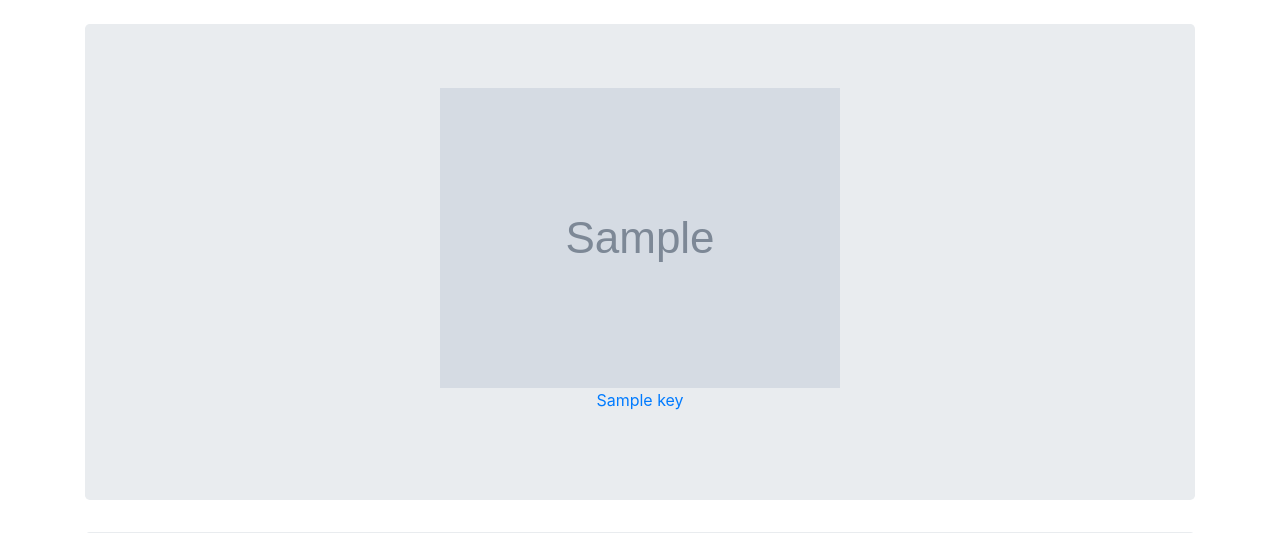
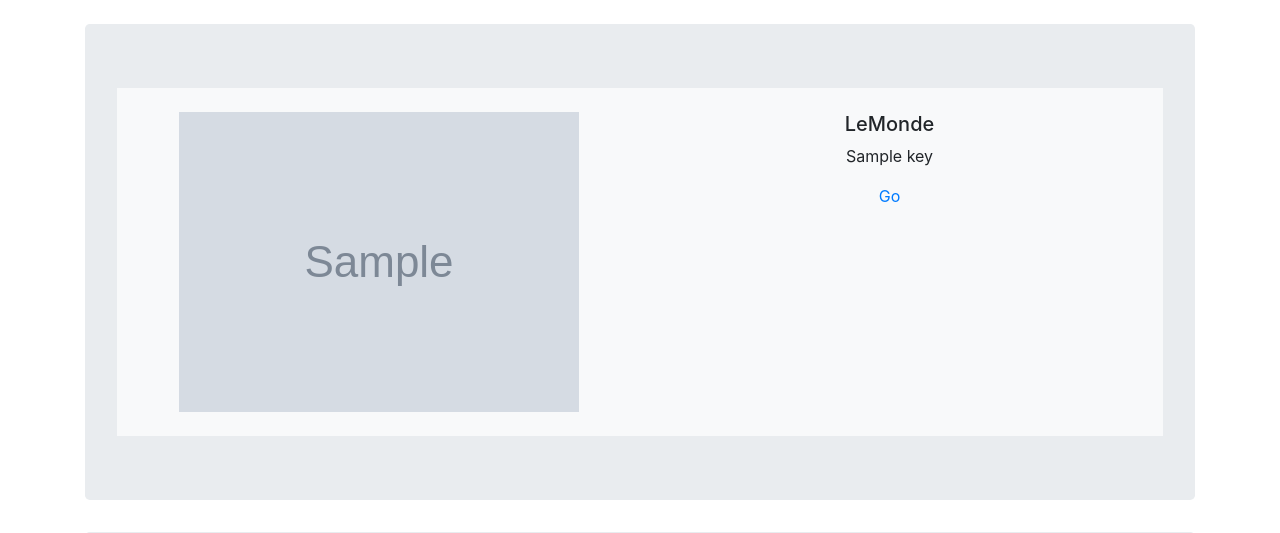
Before and after one commit to SamirPS/News-Flask, a Flask app: template app/templates/fr.html in a window 1280 px wide. Shown: the part 56-589 px from the top of the page. Run offline with Flask 2, Linux system fonts and the light colour scheme; the template is opened without the code that fills it: most values are stand-ins (such as "Sample title", 1, 10 or a date in 2020); grey boxes marked "Sample" are stand-in pictures; some libraries are stand-ins or nearby versions.

Commit message:
Update fr.html

```diff
--- a/app/templates/fr.html
+++ b/app/templates/fr.html
@@ -24,16 +24,22 @@
 <br>
 
 
+<main role="main" class="container">
+        <div class="jumbotron text-center">
 
-<main role="main" class="container">
-    <div class="jumbotron text-center">
-        {% for key in LeMonde%}
-        <img border="0" onerror="this.onerror=null; this.src={{url_for('static', filename='Default.png')}}" class="img-fluid"   src='{{LeMonde[key]["img"]}}' >
-        </br>
-        <a href='{{LeMonde[key]["link"]}}' target="_blank">{{LeMonde[key]["title"]}}</a>
-        </br>
-        </br>
-        {% endfor %}
+  {% for key in LeMonde%}
+      <div class="row no-gutters bg-light position-relative">
+  <div class="col-md-6 mb-md-0 p-md-4">
+    <img border="0" onerror="this.onerror=null; this.src={{url_for('static', filename='Default.png')}}" class="img-fluid"   src='{{LeMonde[key]["img"]}}' >
+  </div>
+  <div class="col-md-6 position-static p-4 pl-md-0">
+    <h5 class="mt-0">LeMonde</h5>
+    <p>{{LeMonde[key]["title"]}}</p>
+    <a href='{{LeMonde[key]["link"]}}' class="stretched-link">Go</a>
+  </div>
+</div>
+     {% endfor %}
+
     </div>
 </main>
 
```
